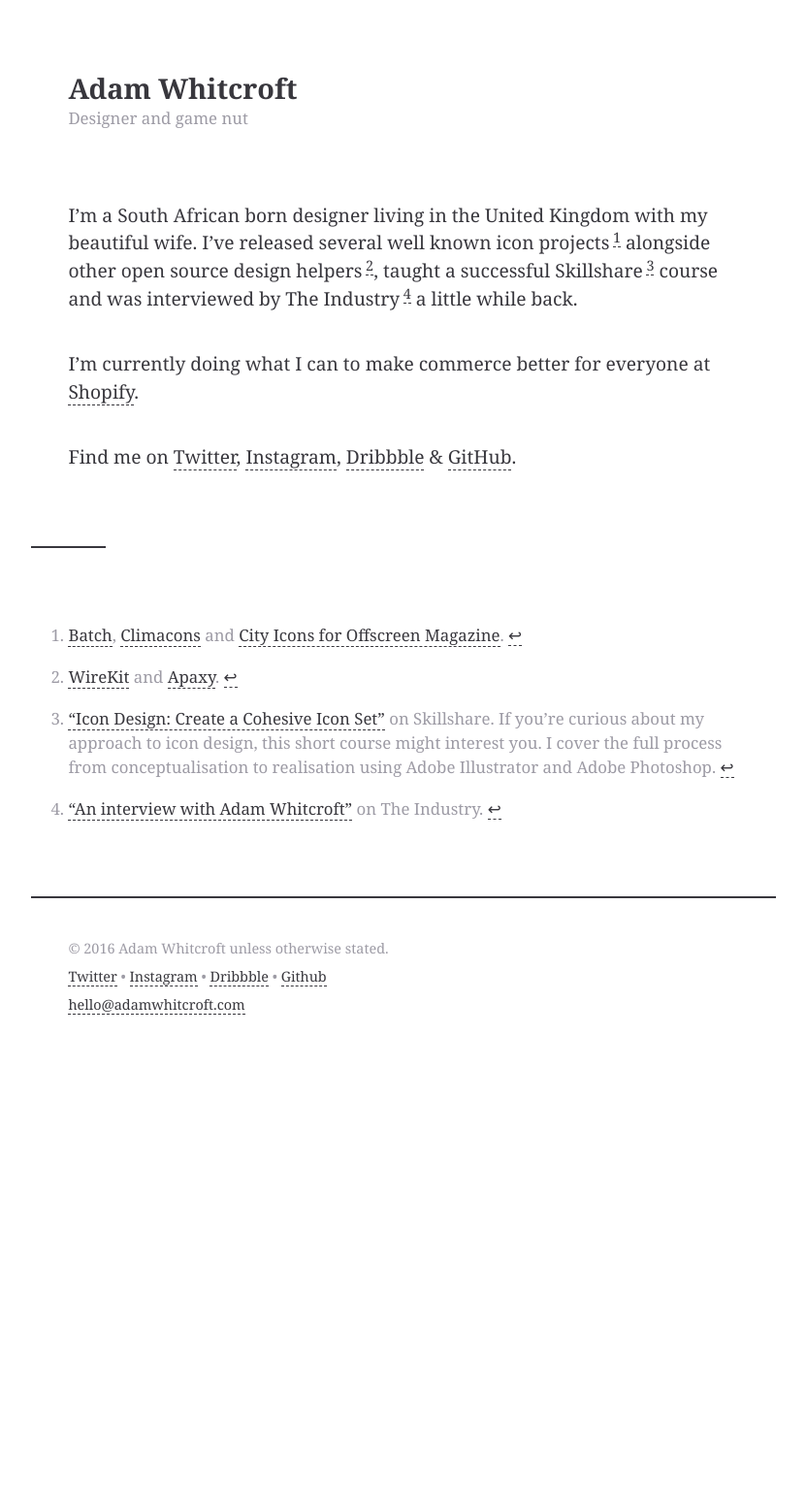
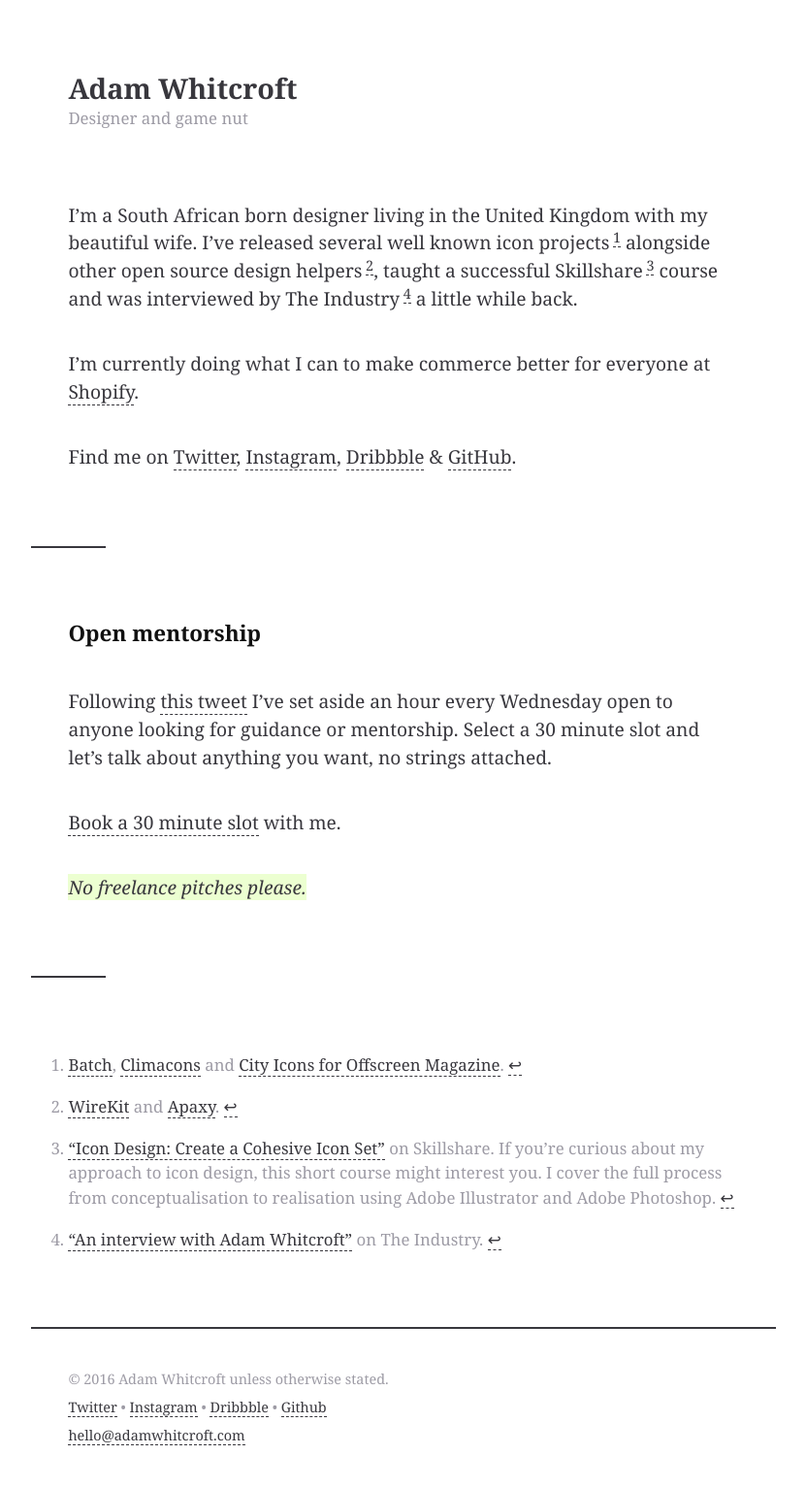
Before and after one commit to AdamWhitcroft/adamwhitcroft.github.io, a Jekyll site: the page built from index.md, in a window 1280 px wide. Shown: the whole page at 97% size, without its empty margins (224-1055 px from the left). Built offline with Jekyll 4.4.1, drawn with Linux system fonts in a browser that asks for light colours; before the commit the page ends 1089 px from its top, so only the background shows below that.

Commit message:
added open mentorship

```diff
--- a/index.md
+++ b/index.md
@@ -12,6 +12,16 @@
 
 <hr>
 
+### Open mentorship
+
+Following [this tweet](https://twitter.com/AdamWhitcroft/status/797441359200272384) I've set aside an hour every Wednesday open to anyone looking for guidance or mentorship. Select a 30 minute slot and let's talk about anything you want, no strings attached.
+
+[Book a 30 minute slot](https://calendly.com/adamwhitcroft) with me.
+
+ *No freelance pitches please.*
+
+<hr>
+
 [^1]: [Batch](/batch), [Climacons](/climacons) and [City Icons for Offscreen Magazine](/offscreen).
 [^2]: [WireKit](/wirekit) and [Apaxy](/apaxy).
 [^3]: ["Icon Design: Create a Cohesive Icon Set"](http://skl.sh/adamw) on Skillshare. If you're curious about my approach to icon design, this short course might interest you. I cover the full process from conceptualisation to realisation using Adobe Illustrator and Adobe Photoshop.
```
